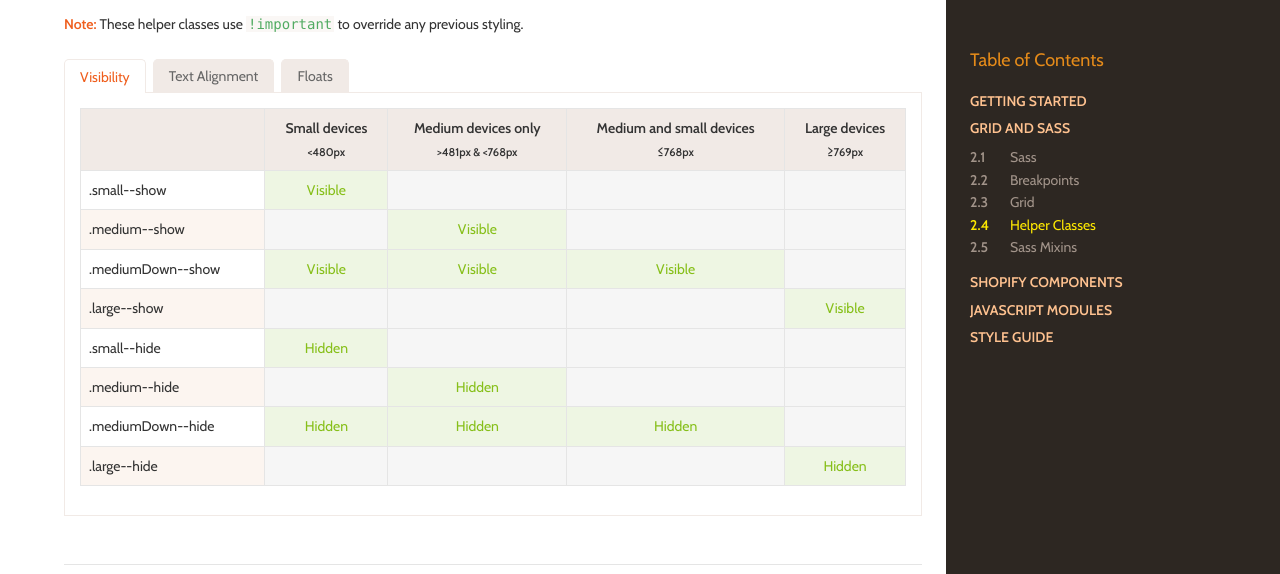
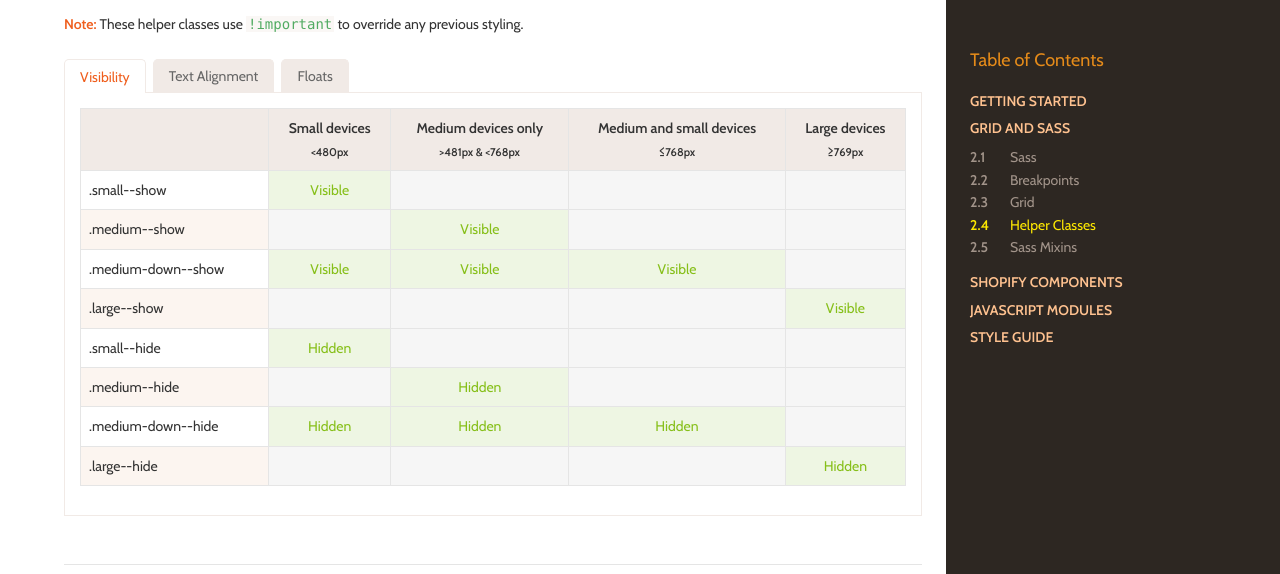
Before and after one commit to VenusPR/shopifypro, a Jekyll site: the page built from index.html, in a window 1280 px wide and 900 px high, scrolled down 4693 px. Shown: the top 574 px of the window. Built offline with Jekyll 4.4.1, drawn with Linux system fonts in a browser that asks for light colours; nearby versions of some CDN libraries; some web fonts are replaced.

Commit message:
change ref in docs to .medium-down io .mediumDown
in visibility table in docs

```diff
--- a/index.html
+++ b/index.html
@@ -571,7 +571,7 @@ $breakpoints: (
                 <td class="is-hidden"></td>
               </tr>
               <tr>
-                <td class="text-left">.mediumDown--show</td>
+                <td class="text-left">.medium-down--show</td>
                 <td class="is-visible">Visible</td>
                 <td class="is-visible">Visible</td>
                 <td class="is-visible">Visible</td>
@@ -601,7 +601,7 @@ $breakpoints: (
                 <td class="is-hidden"></td>
               </tr>
               <tr>
-                <td class="text-left">.mediumDown--hide</td>
+                <td class="text-left">.medium-down--hide</td>
                 <td class="is-visible">Hidden</td>
                 <td class="is-visible">Hidden</td>
                 <td class="is-visible">Hidden</td>
```
